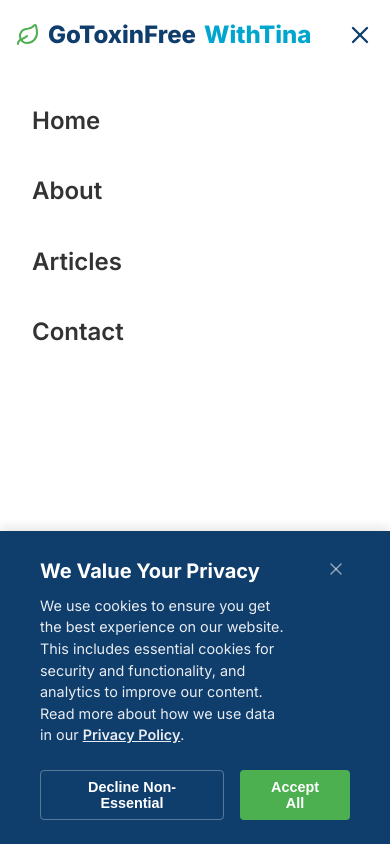
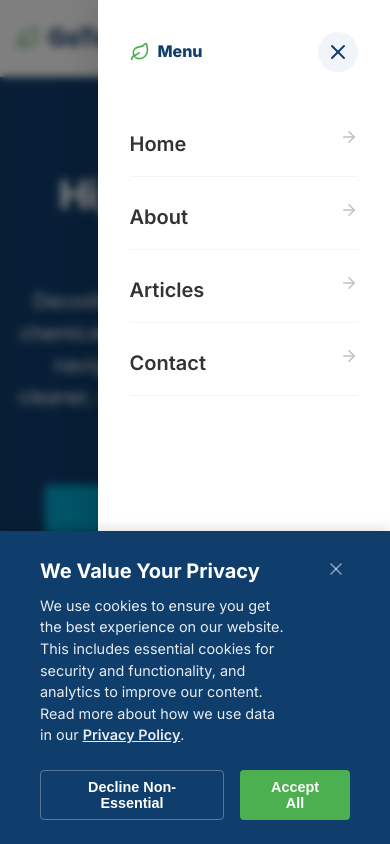
Before and after one commit to GoToxinFree/GoToxinFreeWithTina_Website, a Next.js app: page / in a window 390 px wide. Both pictures are taken after a click on the button 360 px from the left and 35 px from the top of the page. Shown: the top 844 px of the page. Built offline with nearby package versions, Linux system fonts and the light colour scheme; no server answers; the database is empty.

Commit message:
feat: Slide-in mobile menu and improved side padding for mobile

```diff
--- a/src/app/globals.css
+++ b/src/app/globals.css
@@ -60,6 +60,12 @@ a:hover {
   max-width: var(--container-width);
   margin: 0 auto;
   padding: 0 1.5rem;
+}
+
+@media (max-width: 768px) {
+  .container {
+    padding: 0 1.25rem; /* 20px nominal margin from side for mobile */
+  }
 }
 
 .home-about-section {
@@ -700,7 +706,7 @@ a:hover {
   }
   .admin-main-content {
     margin-left: 0 !important;
-    padding: 1rem;
+    padding: 1.25rem;
   }
 
   .admin-top-bar.mobile-only {
@@ -881,9 +887,49 @@ a:hover {
   text-decoration: none;
 }
 
-.comp-footer-links a:hover {
-  color: white;
+.comp-mobile-menu {
+  position: fixed;
+  top: 0;
+  right: 0;
+  height: 100vh;
+  width: 75vw;
+  background-color: white;
+  z-index: 1100;
+  padding: 2rem;
+  display: flex;
+  flex-direction: column;
+  gap: 1.5rem;
+  box-shadow: -10px 0 30px rgba(0, 0, 0, 0.1);
+  transform: translateX(100%);
+  transition: transform 0.4s cubic-bezier(0.4, 0, 0.2, 1);
 }
+
+.comp-mobile-menu.open {
+  transform: translateX(0);
+}
+
+.comp-mobile-backdrop {
+  position: fixed;
+  inset: 0;
+  background-color: rgba(0, 0, 0, 0.5);
+  backdrop-filter: blur(4px);
+  z-index: 1050;
+  opacity: 0;
+  visibility: hidden;
+  transition: all 0.4s ease;
+}
+
+.comp-mobile-backdrop.open {
+  opacity: 1;
+  visibility: visible;
+}
+
+@media (min-width: 600px) {
+  .comp-mobile-menu {
+    width: 50vw; /* 50% width on bigger screens/tabs */
+  }
+}
+
 
 .comp-footer-bottom {
   border-top: 1px solid rgba(255,255,255,0.1);
@@ -1047,3 +1093,6 @@ a:hover {
 .error-title { font-size: 2.5rem; color: var(--primary); margin-bottom: 1rem; }
 .error-text { font-size: 1.25rem; color: var(--text-muted); max-width: 500px; margin-bottom: 2rem; }
 @media (max-width: 768px) { .error-code { font-size: 5rem; } .error-title { font-size: 1.75rem; } }
+
+.comp-footer-links a:hover { color: white; }
+.comp-nav-link.active { color: var(--secondary); }
--- a/src/components/public/Header.tsx
+++ b/src/components/public/Header.tsx
@@ -1,60 +1,105 @@
 "use client";
 
-import { useState } from "react";
+import { useState, useEffect } from "react";
 import Link from "next/link";
-import { Leaf, Menu, X } from "lucide-react";
+import { usePathname } from "next/navigation";
+import { Leaf, Menu, X, ArrowRight } from "lucide-react";
 
 export default function Header() {
   const [isMenuOpen, setIsMenuOpen] = useState(false);
+  const pathname = usePathname();
+
+  // Close menu on path change
+  useEffect(() => {
+    setIsMenuOpen(false);
+  }, [pathname]);
+
+  // Prevent scrolling when menu is open
+  useEffect(() => {
+    if (isMenuOpen) {
+      document.body.style.overflow = 'hidden';
+    } else {
+      document.body.style.overflow = 'unset';
+    }
+    return () => {
+      document.body.style.overflow = 'unset';
+    };
+  }, [isMenuOpen]);
 
   return (
     <header className="comp-header">
       <div className={`container comp-header-container`}>
-        <Link href="/" className="comp-logo" onClick={() => setIsMenuOpen(false)}>
+        <Link href="/" className="comp-logo">
           <Leaf size={24} color="var(--accent)" />
           GoToxinFree<span>WithTina</span>
         </Link>
 
         {/* Desktop Nav */}
         <nav className="comp-nav desktop-only">
-          <Link href="/" className="comp-nav-link">Home</Link>
-          <Link href="/about" className="comp-nav-link">About</Link>
-          <Link href="/blog" className="comp-nav-link">Articles</Link>
-          <Link href="/contact" className="comp-nav-link">Contact</Link>
+          <Link href="/" className={`comp-nav-link ${pathname === '/' ? 'active' : ''}`}>Home</Link>
+          <Link href="/about" className={`comp-nav-link ${pathname === '/about' ? 'active' : ''}`}>About</Link>
+          <Link href="/blog" className={`comp-nav-link ${pathname.startsWith('/blog') ? 'active' : ''}`}>Articles</Link>
+          <Link href="/contact" className={`comp-nav-link ${pathname === '/contact' ? 'active' : ''}`}>Contact</Link>
         </nav>
 
         {/* Mobile Toggle */}
         <button
           className="comp-mobile-toggle mobile-only"
-          onClick={() => setIsMenuOpen(!isMenuOpen)}
-          aria-label="Toggle Menu"
-          style={{ background: 'none', border: 'none', color: 'var(--primary)', cursor: 'pointer', display: 'none' }}
+          onClick={() => setIsMenuOpen(true)}
+          aria-label="Open Menu"
+          style={{
+            background: 'none',
+            border: 'none',
+            color: 'var(--primary)',
+            cursor: 'pointer',
+            display: 'none',
+            padding: '0.5rem'
+          }}
         >
-          {isMenuOpen ? <X size={28} /> : <Menu size={28} />}
+          <Menu size={28} />
         </button>
 
-        {/* Mobile Menu Overlay */}
-        {isMenuOpen && (
-          <div style={{
-            position: 'fixed',
-            top: '70px',
-            left: 0,
-            width: '100%',
-            height: 'calc(100vh - 70px)',
-            backgroundColor: 'white',
-            zIndex: 1000,
-            padding: '2rem',
-            display: 'flex',
-            flexDirection: 'column',
-            gap: '2rem',
-            animation: 'fadeIn 0.2s ease-out'
-          }}>
-            <Link href="/" className="comp-nav-link" style={{ fontSize: '1.5rem' }} onClick={() => setIsMenuOpen(false)}>Home</Link>
-            <Link href="/about" className="comp-nav-link" style={{ fontSize: '1.5rem' }} onClick={() => setIsMenuOpen(false)}>About</Link>
-            <Link href="/blog" className="comp-nav-link" style={{ fontSize: '1.5rem' }} onClick={() => setIsMenuOpen(false)}>Articles</Link>
-            <Link href="/contact" className="comp-nav-link" style={{ fontSize: '1.5rem' }} onClick={() => setIsMenuOpen(false)}>Contact</Link>
+        {/* Mobile Slide-in Panel Backdrop */}
+        <div
+          className={`comp-mobile-backdrop ${isMenuOpen ? 'open' : ''}`}
+          onClick={() => setIsMenuOpen(false)}
+        />
+
+        {/* Mobile Slide-in Panel */}
+        <aside className={`comp-mobile-menu ${isMenuOpen ? 'open' : ''}`}>
+          <div style={{ display: 'flex', justifyContent: 'space-between', alignItems: 'center', marginBottom: '1rem' }}>
+            <div style={{ display: 'flex', alignItems: 'center', gap: '0.5rem', fontWeight: 800, color: 'var(--primary)' }}>
+              <Leaf size={20} color="var(--accent)" />
+              Menu
+            </div>
+            <button
+              onClick={() => setIsMenuOpen(false)}
+              style={{ background: '#f1f5f9', border: 'none', borderRadius: '50%', width: '40px', height: '40px', display: 'flex', alignItems: 'center', justifyContent: 'center', cursor: 'pointer' }}
+            >
+              <X size={24} color="var(--primary)" />
+            </button>
           </div>
-        )}
+
+          <nav style={{ display: 'flex', flexDirection: 'column', gap: '0.5rem' }}>
+            <Link href="/" className={`comp-nav-link`} style={{ fontSize: '1.25rem', padding: '1rem 0', borderBottom: '1px solid #f1f5f9', display: 'flex', justifyContent: 'space-between' }}>
+              Home <ArrowRight size={18} opacity={0.3} />
+            </Link>
+            <Link href="/about" className={`comp-nav-link`} style={{ fontSize: '1.25rem', padding: '1rem 0', borderBottom: '1px solid #f1f5f9', display: 'flex', justifyContent: 'space-between' }}>
+              About <ArrowRight size={18} opacity={0.3} />
+            </Link>
+            <Link href="/blog" className={`comp-nav-link`} style={{ fontSize: '1.25rem', padding: '1rem 0', borderBottom: '1px solid #f1f5f9', display: 'flex', justifyContent: 'space-between' }}>
+              Articles <ArrowRight size={18} opacity={0.3} />
+            </Link>
+            <Link href="/contact" className={`comp-nav-link`} style={{ fontSize: '1.25rem', padding: '1rem 0', borderBottom: '1px solid #f1f5f9', display: 'flex', justifyContent: 'space-between' }}>
+              Contact <ArrowRight size={18} opacity={0.3} />
+            </Link>
+          </nav>
+
+          <div style={{ marginTop: 'auto', padding: '1.5rem', backgroundColor: 'var(--surface)', borderRadius: '12px', textAlign: 'center' }}>
+            <p style={{ fontSize: '0.875rem', color: 'var(--text-muted)', marginBottom: '1rem' }}>Ready to live toxin-free?</p>
+            <Link href="/contact" className="btn-primary" style={{ width: '100%', textAlign: 'center' }}>Get Started</Link>
+          </div>
+        </aside>
       </div>
     </header>
   );
```
